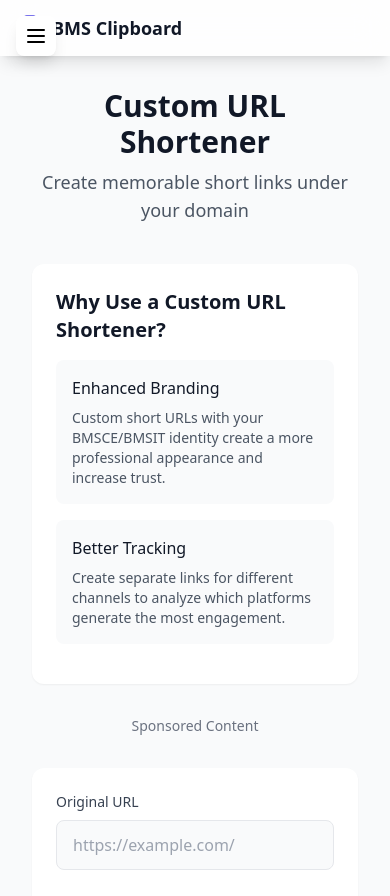
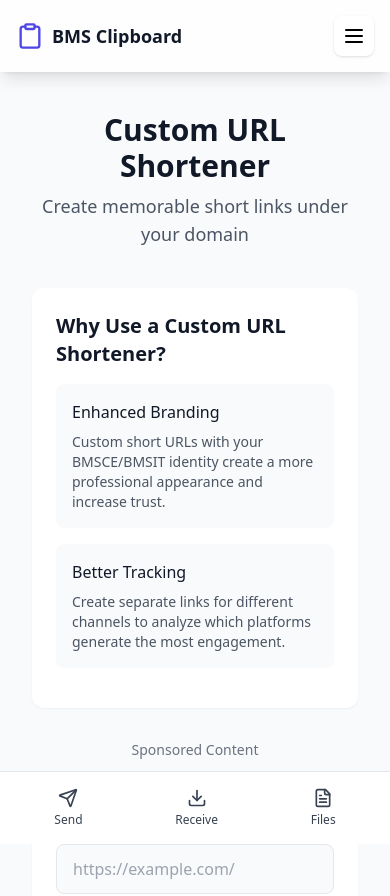
Before and after one commit to venug3727/online-clipboard, a React (Vite) app: page /custom-url in a window 390 px wide. Shown: the top 896 px of the page. Built offline with nearby package versions, Linux system fonts and the light colour scheme; no server answers.

Commit message:
add update

```diff
--- a/src/components/Layout.jsx
+++ b/src/components/Layout.jsx
@@ -23,30 +23,68 @@ export default function Layout({ children }) {
   const location = useLocation();
   const [mobileMenuOpen, setMobileMenuOpen] = useState(false);
   const [isLoading, setIsLoading] = useState(false);
+  const [windowWidth, setWindowWidth] = useState(window.innerWidth);
 
   const isActive = (path) => location.pathname === path;
 
+  // Handle window resize for mobile view
+  useEffect(() => {
+    const handleResize = () => {
+      setWindowWidth(window.innerWidth);
+      if (window.innerWidth > 768) {
+        setMobileMenuOpen(false);
+      }
+    };
+    window.addEventListener("resize", handleResize);
+    return () => window.removeEventListener("resize", handleResize);
+  }, []);
+
+  // Page load effect
   useEffect(() => {
     setIsLoading(true);
     const timer = setTimeout(() => setIsLoading(false), 800);
     return () => clearTimeout(timer);
   }, [location.pathname]);
 
+  // Load AdSense script properly
+  useEffect(() => {
+    if (!document.querySelector('script[src*="adsbygoogle.js"]')) {
+      const script = document.createElement("script");
+      script.src =
+        "https://pagead2.googlesyndication.com/pagead/js/adsbygoogle.js?client=ca-pub-9460974170228372";
+      script.async = true;
+      script.crossOrigin = "anonymous";
+      document.head.appendChild(script);
+    }
+  }, []);
+
+  // Close mobile menu when clicking on a link
+  const closeMobileMenu = () => {
+    if (windowWidth <= 768) {
+      setMobileMenuOpen(false);
+    }
+  };
+
   return (
     <div
       className={`min-h-screen ${darkMode ? "dark bg-gray-900" : "bg-gray-50"}`}
     >
       <Helmet>
-        <script
-          async
-          src="https://pagead2.googlesyndication.com/pagead/js/adsbygoogle.js?client=ca-pub-9460974170228372"
-          crossOrigin="anonymous"
-        ></script>
+        <meta name="viewport" content="width=device-width, initial-scale=1" />
       </Helmet>
-      {/* Mobile Menu Toggle Button */}
+
+      {/* Mobile Header */}
+      <header className="md:hidden fixed top-0 left-0 right-0 z-50 bg-white/80 dark:bg-gray-800/80 backdrop-blur-lg shadow-lg flex justify-between items-center p-4">
+        <Link to="/" className="flex items-center" onClick={closeMobileMenu}>
+          <Clipboard className="h-7 w-7 text-indigo-600 dark:text-indigo-400" />
+          <span className="ml-2 text-lg font-bold text-gray-900 dark:text-white">
+            BMS Clipboard
+          </span>
+        </Link>
         <button
-        className="md:hidden fixed top-4 left-4 z-50 p-2 rounded-lg bg-white dark:bg-gray-800 shadow-lg"
           onClick={() => setMobileMenuOpen(!mobileMenuOpen)}
+          className="p-2 rounded-lg bg-white dark:bg-gray-800 shadow"
+          aria-label="Toggle menu"
         >
           {mobileMenuOpen ? (
             <X className="h-6 w-6" />
@@ -54,29 +92,24 @@ export default function Layout({ children }) {
             <Menu className="h-6 w-6" />
           )}
         </button>
+      </header>
 
-      {/* Sidebar */}
-      <div
-        className={`w-64 bg-white dark:bg-gray-800 border-r border-gray-200 dark:border-gray-700 p-4 fixed md:static h-full z-40 transition-all duration-300 ${
-          mobileMenuOpen ? "left-0" : "-left-64 md:left-0"
-        }`}
+      {/* Sidebar/Navigation */}
+      <aside
+        className={`w-64 bg-white dark:bg-gray-800 border-r border-gray-200 dark:border-gray-700 p-4 fixed h-full z-40 transition-all duration-300 ${
+          mobileMenuOpen ? "left-0" : "-left-64"
+        } md:left-0 md:relative`}
       >
         <div className="mb-6 flex items-center justify-between">
           <div className="flex items-center space-x-2">
             <div className="relative">
-              <div className="absolute md:ml-[0px] ml-[80px] inset-0 bg-indigo-400 rounded-lg blur" />
-              <Clipboard className="h-8 md:ml-[0px] ml-[80px] w-8 text-indigo-600 dark:text-indigo-400 relative z-10" />
+              <div className="absolute inset-0 bg-indigo-400 rounded-lg blur" />
+              <Clipboard className="h-8 w-8 text-indigo-600 dark:text-indigo-400 relative z-10" />
             </div>
-            <Link to="/">
-              <span className="text-xl  font-bold">BMS Clipboard</span>
+            <Link to="/" onClick={closeMobileMenu}>
+              <span className="text-xl font-bold">BMS Clipboard</span>
             </Link>
           </div>
-          {/* <button
-            className="md:hidden p-1"
-            onClick={() => setMobileMenuOpen(false)}
-          >
-            <X className="h-5 w-5" />
-          </button> */}
         </div>
 
         <nav className="space-y-1">
@@ -96,7 +129,7 @@ export default function Layout({ children }) {
                   ? "bg-gray-100 dark:bg-gray-700 text-indigo-600 dark:text-indigo-400"
                   : "text-gray-700 dark:text-gray-300 hover:bg-gray-100 dark:hover:bg-gray-700"
               }`}
-              onClick={() => setMobileMenuOpen(false)}
+              onClick={closeMobileMenu}
             >
               <Icon className="h-5 w-5 mr-3" />
               {label}
@@ -120,7 +153,7 @@ export default function Layout({ children }) {
                   ? "bg-gray-100 dark:bg-gray-700 text-indigo-600 dark:text-indigo-400"
                   : "text-gray-700 dark:text-gray-300 hover:bg-gray-100 dark:hover:bg-gray-700"
               }`}
-              onClick={() => setMobileMenuOpen(false)}
+              onClick={closeMobileMenu}
             >
               <Icon className="h-5 w-5 mr-3" />
               {label}
@@ -138,16 +171,15 @@ export default function Layout({ children }) {
                 ? "bg-gray-100 dark:bg-gray-700 text-indigo-600 dark:text-indigo-400"
                 : "text-gray-700 dark:text-gray-300 hover:bg-gray-100 dark:hover:bg-gray-700"
             }`}
-            onClick={() => setMobileMenuOpen(false)}
+            onClick={closeMobileMenu}
           >
             <Settings className="h-5 w-5 mr-3" />
             Settings
           </Link>
 
-          {/* Dark Mode Toggle in Sidebar */}
           <button
             onClick={toggleDarkMode}
-            className="w-full flex items-center px-3 py-2 rounded-lg text-gray-700 dark:text-gray-300 hover:bg-gray-100 dark:hover:bg-gray-700 transition-colors"
+            className="w-full flex items-center px-3 py-2 rounded-lg text-gray-700 dark:text-gray-300 hover:bg-gray-100 dark:hover:bg-gray-700 transition-colors mt-4"
           >
             {darkMode ? (
               <Sun className="h-5 w-5 mr-3 text-yellow-400" />
@@ -157,46 +189,44 @@ export default function Layout({ children }) {
             <span>{darkMode ? "Light Mode" : "Dark Mode"}</span>
           </button>
         </nav>
-      </div>
+      </aside>
 
-      {/* Main Content with Topbar */}
-      <div className="md:ml-64 md:mt-[-400px] min-h-screen">
-        <div className="fixed top-0 right-0 left-0 md:left-64 z-30">
-          <nav className="bg-white/80 dark:bg-gray-800/80 backdrop-blur-lg shadow-lg">
-            <div className="max-w-7xl mx-auto px-4 sm:px-6 lg:px-8">
-              <div className="flex justify-between h-14">
-                {/* Logo for Mobile */}
-                <div className="flex items-center md:hidden">
-                  <Link to="/" className="flex items-center">
-                    <Clipboard className="h-7 w-7 text-indigo-600 dark:text-indigo-400" />
-                    <span className="ml-2 text-lg font-bold text-gray-900 dark:text-white">
-                      BMS Clipboard
-                    </span>
-                  </Link>
-                </div>
-
-                {/* Right Buttons - Removed dark mode toggle from here */}
-                <div className="flex items-center space-x-3">
-                  {/* Empty now since we removed the dark mode toggle */}
-                </div>
-              </div>
-            </div>
-          </nav>
-
+      {/* Main Content Area */}
+      <div className="md:ml-64 md:mt-[-500px] min-h-screen pt-16 md:pt-0">
         {/* Loading Indicator */}
         <div
-            className={`h-0.5 bg-indigo-500 dark:bg-indigo-400 transition-all duration-300 ${
+          className={`h-0.5 bg-indigo-500 dark:bg-indigo-400 transition-all duration-300 fixed top-0 left-0 right-0 z-50 ${
             isLoading ? "w-full" : "w-0"
           }`}
         >
           <div className="h-full w-1/4 bg-indigo-300 dark:bg-indigo-500 animate-loading"></div>
         </div>
-        </div>
 
         {/* Page Content */}
-        <main className="pt-14 pb-16 px-4 sm:px-5 lg:px-6">{children}</main>
+        <main className="p-4 sm:p-6 lg:p-8">{children}</main>
 
         {/* Mobile Bottom Navigation */}
+        <div className="md:hidden fixed bottom-0 left-0 right-0 bg-white dark:bg-gray-800 border-t border-gray-200 dark:border-gray-700 flex justify-around p-2">
+          {[
+            { to: "/send", icon: Send, label: "Send" },
+            { to: "/receive", icon: Download, label: "Receive" },
+            { to: "/file-sharing", icon: FileText, label: "Files" },
+          ].map(({ to, icon: Icon, label }) => (
+            <Link
+              key={to}
+              to={to}
+              className={`flex flex-col items-center p-2 rounded-lg transition-colors ${
+                isActive(to)
+                  ? "text-indigo-600 dark:text-indigo-400"
+                  : "text-gray-700 dark:text-gray-300"
+              }`}
+              onClick={closeMobileMenu}
+            >
+              <Icon className="h-5 w-5" />
+              <span className="text-xs mt-1">{label}</span>
+            </Link>
+          ))}
+        </div>
       </div>
     </div>
   );
--- a/src/pages/QRGenerator.jsx
+++ b/src/pages/QRGenerator.jsx
@@ -129,13 +129,13 @@ export default function QRGenerator() {
         <meta name="organization" content="BMS Educational Trust" />
 
         {/* Google Ads Script - Only loads when there's content */}
-        {qrValue && qrValue !== "https://bmsclipboard.netlify.app" && (
+        {/* {qrValue && qrValue !== "https://bmsclipboard.netlify.app" && (
           <script
             async
             src="https://pagead2.googlesyndication.com/pagead/js/adsbygoogle.js?client=ca-pub-9460974170228372"
             crossOrigin="anonymous"
           ></script>
-        )}
+        )} */}
       </Helmet>
 
       <div className="max-w-3xl mx-auto px-4 py-8">
--- a/src/pages/Receive.jsx
+++ b/src/pages/Receive.jsx
@@ -135,13 +135,13 @@ export default function Receive() {
         <meta name="organization" content="BMS Educational Trust" />
 
         {/* Google Ads Script - Only loads when content is retrieved */}
-        {content && (
+        {/* {content && (
           <script
             async
             src="https://pagead2.googlesyndication.com/pagead/js/adsbygoogle.js?client=ca-pub-9460974170228372"
             crossOrigin="anonymous"
           ></script>
-        )}
+        )} */}
       </Helmet>
 
       <div className="max-w-2xl mx-auto px-4 py-8">
--- a/src/pages/Send.jsx
+++ b/src/pages/Send.jsx
@@ -143,13 +143,13 @@ export default function Send() {
         <meta name="organization" content="BMS Educational Trust" />
 
         {/* Google Ads Script - Only loads when code is generated */}
-        {generatedCode && (
+        {/* {generatedCode && (
           <script
             async
             src="https://pagead2.googlesyndication.com/pagead/js/adsbygoogle.js?client=ca-pub-9460974170228372"
             crossOrigin="anonymous"
           ></script>
-        )}
+        )} */}
       </Helmet>
 
       <div className="max-w-2xl mx-auto px-4 py-8">
```
Also changed, not shown: src/pages/CustomUrl.jsx (+87 -33 lines), src/pages/FileSharing.jsx (+16 -0 lines), src/pages/Home.jsx (+37 -15 lines), src/pages/Settings.jsx (+11 -11 lines). Lines whose indentation alone changed are shown as unchanged.
